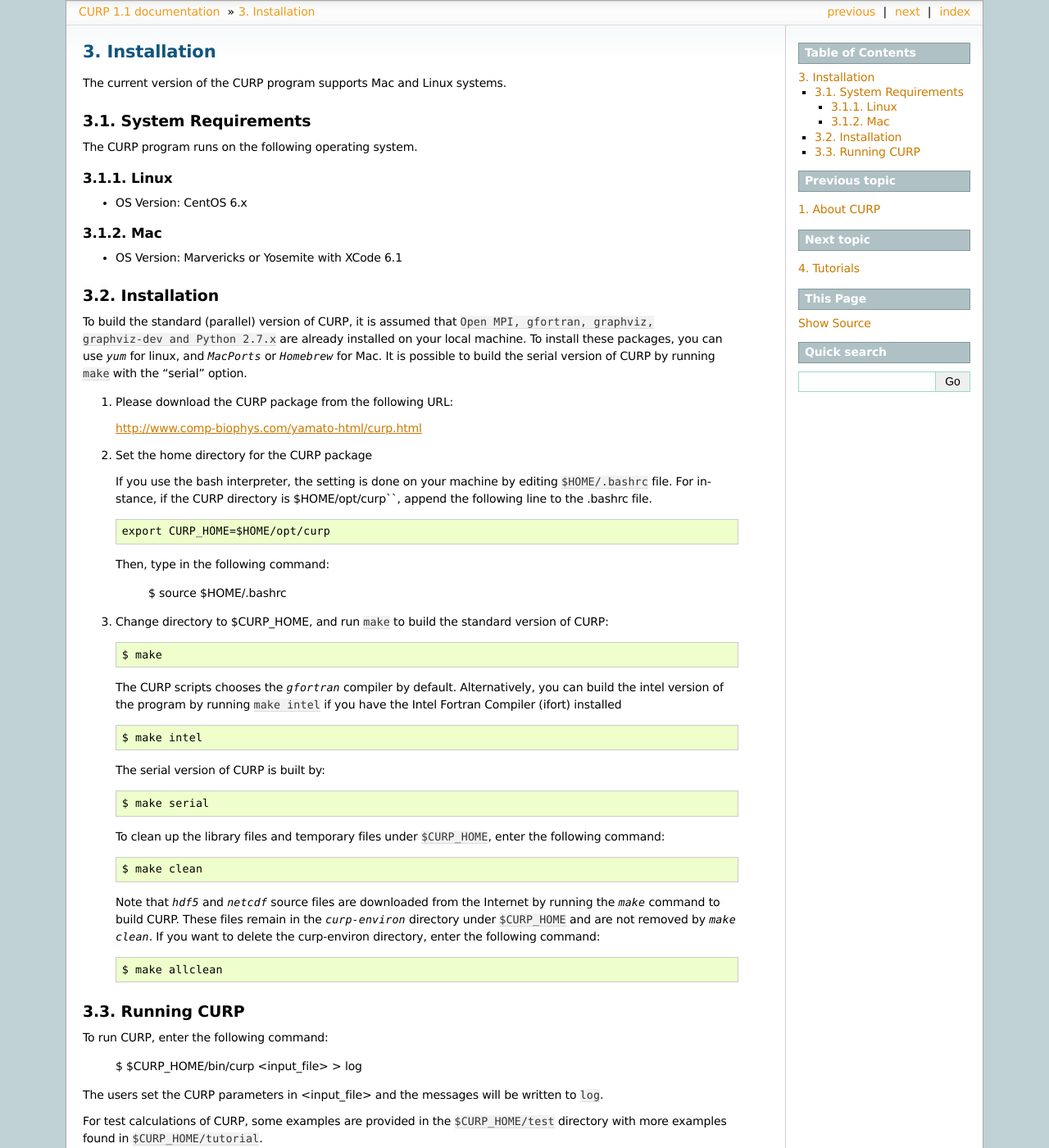
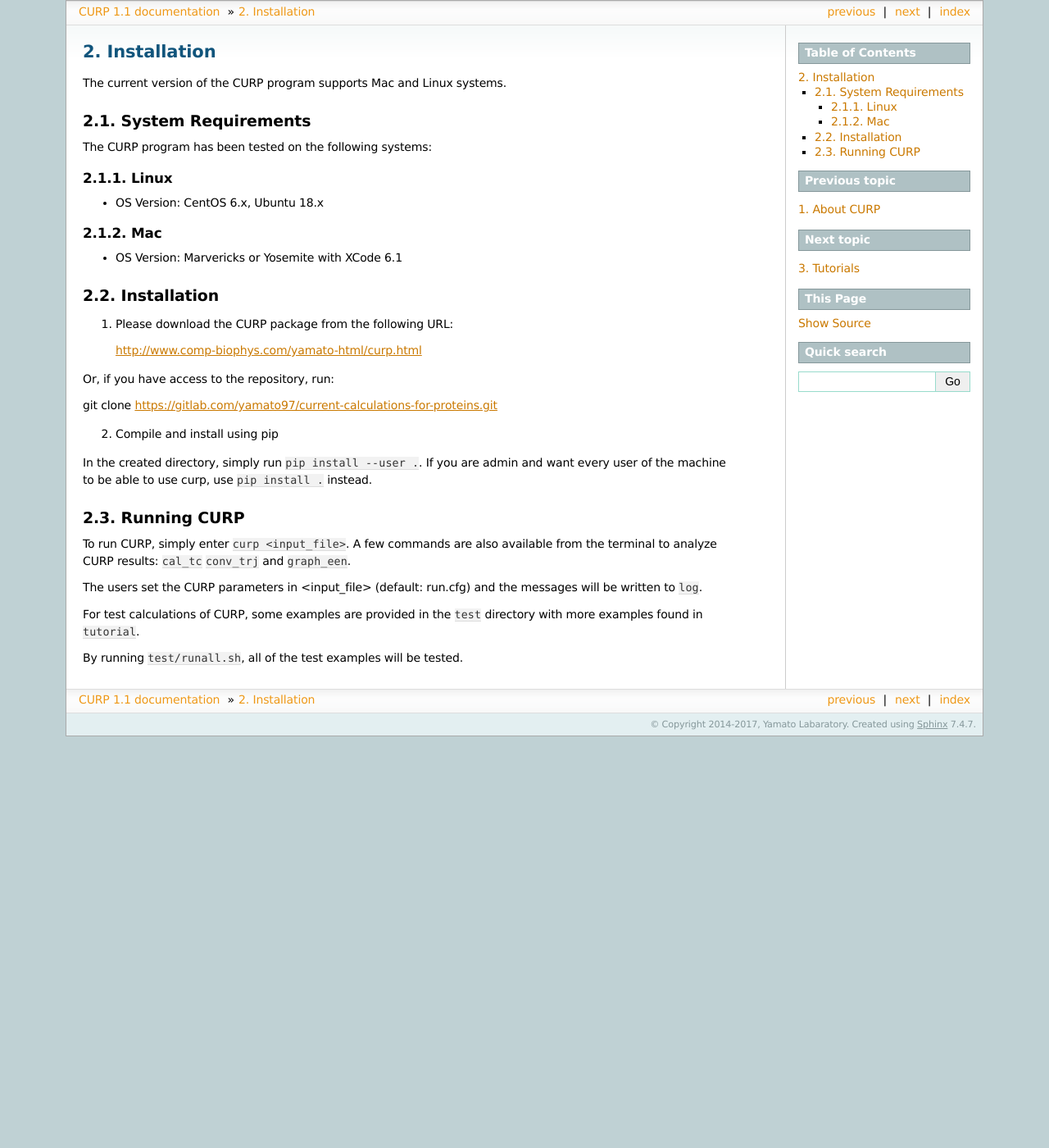
Before and after one commit to yamatolab/current-calculations-for-proteins, a Sphinx documentation site: the page built from docs/source/install.rst, in a window 1280 px wide and 1400 px high. Shown: the whole window at 82% size. Built offline with Sphinx 7.4.7, drawn with Linux system fonts in a browser that asks for light colours; formulas are drawn with MathJax 3; some of the changed text lies outside the part shown.

```diff
--- a/docs/source/install.rst
+++ b/docs/source/install.rst
@@ -6,12 +6,12 @@ The current version of the CURP program supports Mac and Linux systems.
 System Requirements
 ===================
 
-The CURP program runs on the following operating system.
+The CURP program has been tested on the following systems:
 
 Linux
 -----
 
-*  OS Version: CentOS 6.x
+*  OS Version: CentOS 6.x, Ubuntu 18.x
 
 Mac
 ---
@@ -21,55 +21,26 @@ Mac
 Installation
 =====================
 
-To build the standard (parallel) version of CURP, it is assumed that
-``Open MPI, gfortran, graphviz, graphviz-dev and Python 2.7.x`` are already installed on your local machine. To install these packages, you can use `yum` for linux, and `MacPorts` or `Homebrew` for Mac.
-It is possible to build the serial version of CURP by running ``make`` with the "serial" option.
-
 1. Please download the CURP package from the following URL:
 
    http://www.comp-biophys.com/yamato-html/curp.html
 
-2. Set the home directory for the CURP package
+Or, if you have access to the repository, run: ::
 
-   If you use the bash interpreter, the setting is done on your machine by editing ``$HOME/.bashrc`` file. For instance, if the CURP directory is $HOME/opt/curp``, append the following line to the .bashrc file. ::
+git clone https://gitlab.com/yamato97/current-calculations-for-proteins.git
 
-      export CURP_HOME=$HOME/opt/curp
+2. Compile and install using pip
 
-   Then, type in the following command:
-
-      $ source $HOME/.bashrc
-
-3. Change directory to $CURP_HOME, and run ``make`` to build the standard version of CURP::
-
-      $ make
-
-   The CURP scripts chooses the `gfortran` compiler by default. Alternatively, you can build the intel version of the program by running ``make intel`` if you have the Intel Fortran Compiler (ifort) installed ::
-
-      $ make intel
-
-   The serial version of CURP is built by::
-
-      $ make serial
-
-   To clean up the library files and temporary files under ``$CURP_HOME``,
-   enter the following command::
-
-      $ make clean
-
-   Note that `hdf5` and `netcdf` source files are downloaded from the Internet by running the `make` command to build CURP. These files remain in the `curp-environ` directory under ``$CURP_HOME`` and are not removed by `make clean`.
-   If you want to delete the curp-environ directory, enter the following command::
-
-      $ make allclean
+In the created directory, simply run ``pip install --user .``. If you are admin and want every user of the machine to be able to use curp, use ``pip install .`` instead.
 
 Running CURP
 ============
 
-To run CURP, enter the following command:
+To run CURP, simply enter ``curp <input_file>``.
+A few commands are also available from the terminal to analyze CURP results: ``cal_tc`` ``conv_trj`` and ``graph_een``.
 
-   $ $CURP_HOME/bin/curp <input_file> > log
+The users set the CURP parameters in <input_file> (default: run.cfg) and the messages will be written to ``log``.
 
-The users set the CURP parameters in <input_file> and the messages will be written to ``log``.
+For test calculations of CURP, some examples are provided in the ``test`` directory with more examples found in ``tutorial``.
 
-For test calculations of CURP, some examples are provided in the ``$CURP_HOME/test`` directory with more examples found in ``$CURP_HOME/tutorial``.
-
-By running ``$CURP_HOME/test/runall.sh``, all of the test examples will be tested.
+By running ``test/runall.sh``, all of the test examples will be tested.
```
Also changed, not shown: README.rst (+4 -30 lines), docs/source/intro.rst (+32 -31 lines).
